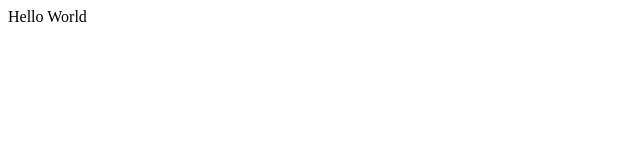
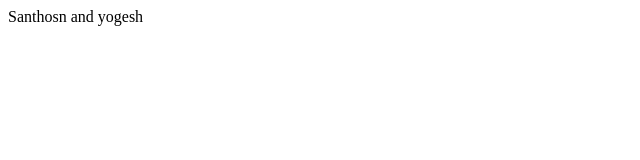
Before and after one commit to Yogesh-Srinivas/silver-lamp, a plain HTML site: page index.html in a window 1280 px wide. Shown: the full height of the page, 0-640 px from the left. Drawn offline with Linux system fonts and the light colour scheme.

Commit message:
Update index.html

```diff
--- a/index.html
+++ b/index.html
@@ -7,6 +7,6 @@
     <title>Document</title>
 </head>
 <body>
-    Hello World
+    Santhosn and yogesh
 </body>
 </html>
```
